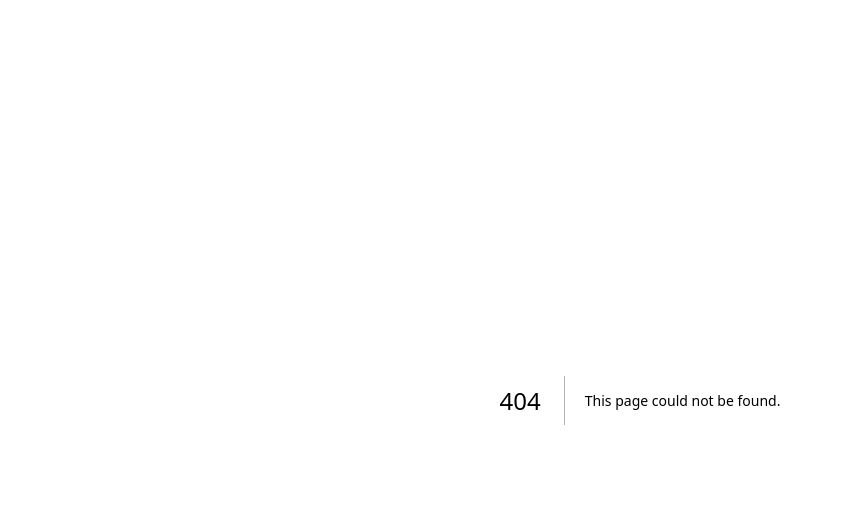
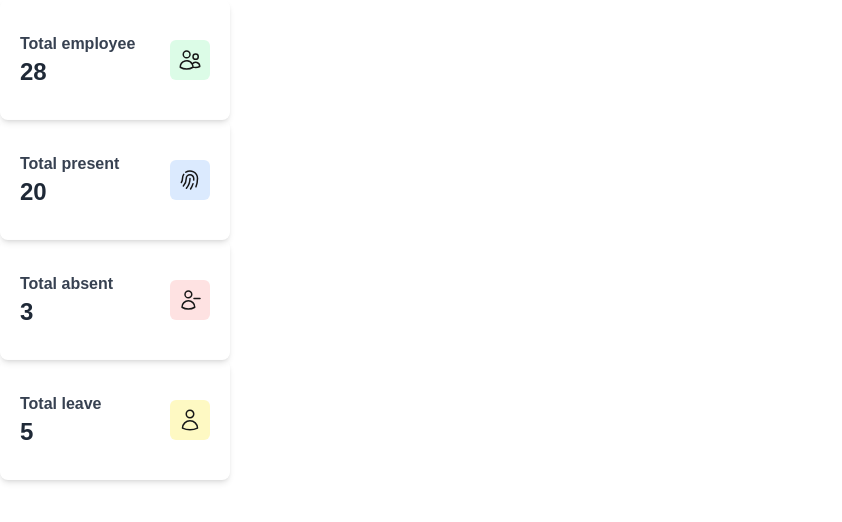
Before and after one commit to moyuriakther/hr-nexus-project, a Next.js app in the folder client/: page /dashboard in a window 1280 px wide. Before the commit this address had no page. Shown: the top 522 px of the page, without its empty margins (0-842 px from the left). Built offline with nearby package versions, Linux system fonts and the light colour scheme.

Commit message:
implementat dasboard stats

```diff
--- /dev/null
+++ b/client/app/components/dashboard/AttendanceChart.tsx
@@ -0,0 +1,18 @@
+
+
+
+const AttendanceChart = () => {
+    return (
+        <div className="p-3 bg-white shadow-md rounded-lg">
+            <h2 className="text-xl font-semibold text-gray-800">Leave Application</h2>
+            <ul className="space-y-4">
+                {
+
+                }
+            </ul>
+
+        </div>
+    );
+};
+
+export default AttendanceChart;
--- /dev/null
+++ b/client/app/components/dashboard/Stats.tsx
@@ -0,0 +1,64 @@
+const stats = [
+  {
+    label: "Total employee",
+    value: 28,
+    icon: "M15 19.128a9.38 9.38 0 0 0 2.625.372 9.337 9.337 0 0 0 4.121-.952 4.125 4.125 0 0 0-7.533-2.493M15 19.128v-.003c0-1.113-.285-2.16-.786-3.07M15 19.128v.106A12.318 12.318 0 0 1 8.624 21c-2.331 0-4.512-.645-6.374-1.766l-.001-.109a6.375 6.375 0 0 1 11.964-3.07M12 6.375a3.375 3.375 0 1 1-6.75 0 3.375 3.375 0 0 1 6.75 0Zm8.25 2.25a2.625 2.625 0 1 1-5.25 0 2.625 2.625 0 0 1 5.25 0Z",
+    bg: "bg-green-100",
+  },
+  {
+    label: "Total present",
+    value: 20,
+    icon: "M7.864 4.243A7.5 7.5 0 0 1 19.5 10.5c0 2.92-.556 5.709-1.568 8.268M5.742 6.364A7.465 7.465 0 0 0 4.5 10.5a7.464 7.464 0 0 1-1.15 3.993m1.989 3.559A11.209 11.209 0 0 0 8.25 10.5a3.75 3.75 0 1 1 7.5 0c0 .527-.021 1.049-.064 1.565M12 10.5a14.94 14.94 0 0 1-3.6 9.75m6.633-4.596a18.666 18.666 0 0 1-2.485 5.33",
+    bg: "bg-blue-100",
+  },
+  {
+    label: "Total absent",
+    value: 3,
+    icon: "M22 10.5h-6m-2.25-4.125a3.375 3.375 0 1 1-6.75 0 3.375 3.375 0 0 1 6.75 0ZM4 19.235v-.11a6.375 6.375 0 0 1 12.75 0v.109A12.318 12.318 0 0 1 10.374 21c-2.331 0-4.512-.645-6.374-1.766Z",
+    bg: "bg-red-100",
+  },
+  {
+    label: "Total leave",
+    value: 5,
+    icon: "M15.75 6a3.75 3.75 0 1 1-7.5 0 3.75 3.75 0 0 1 7.5 0ZM4.501 20.118a7.5 7.5 0 0 1 14.998 0A17.933 17.933 0 0 1 12 21.75c-2.676 0-5.216-.584-7.499-1.632Z",
+    bg: "bg-yellow-100",
+  },
+];
+
+const Stats = () => {
+  return (
+    <div>
+      {stats.map((stat) => {
+        return (
+          <div
+            className="p-5 py-8 rounded-lg w-[230px] shadow-md flex justify-between text-md font-semibold"
+            key={stat.label}
+          >
+            <div>
+              <h4 className="text-gray-700"> {stat.label}</h4>
+              <p className="text-2xl font-bold text-gray-800">{stat.value}</p>
+            </div>
+            <span className={`p-2 h-[40px] ${stat.bg} rounded-md mt-2`}>
+              <svg
+                xmlns="http://www.w3.org/2000/svg"
+                fill="none"
+                viewBox="0 0 24 24"
+                strokeWidth="1.5"
+                stroke="currentColor"
+                className="size-6"
+              >
+                <path
+                  strokeLinecap="round"
+                  strokeLinejoin="round"
+                  d={stat.icon}
+                />
+              </svg>
+            </span>
+          </div>
+        );
+      })}
+    </div>
+  );
+};
+
+export default Stats;
--- /dev/null
+++ b/client/app/dashboard/page.tsx
@@ -0,0 +1,13 @@
+import { NextPage } from 'next'
+import Stats from '../components/dashboard/Stats'
+
+type Props = object
+
+const Page: NextPage<Props> = ({}) => {
+  return <div>
+    {/* Dashboard Stats */}
+    <Stats/>
+  </div>
+}
+
+export default Page
--- a/client/next.config.mjs
+++ b/client/next.config.mjs
@@ -1,4 +1,13 @@
 /** @type {import('next').NextConfig} */
-const nextConfig = {};
+const nextConfig = {
+    images:{
+        remotePatterns:[
+            {
+                protocol:"https",
+                pathname:"/**"
+            }
+        ]
+    }
+};
 
 export default nextConfig;
```
Also changed, not shown: client/package.json (+7 -7 lines), client/app/components/dashboard/LeaveApplicationList.tsx (added), 1 other file (tests, documents, lock files or other folders).
